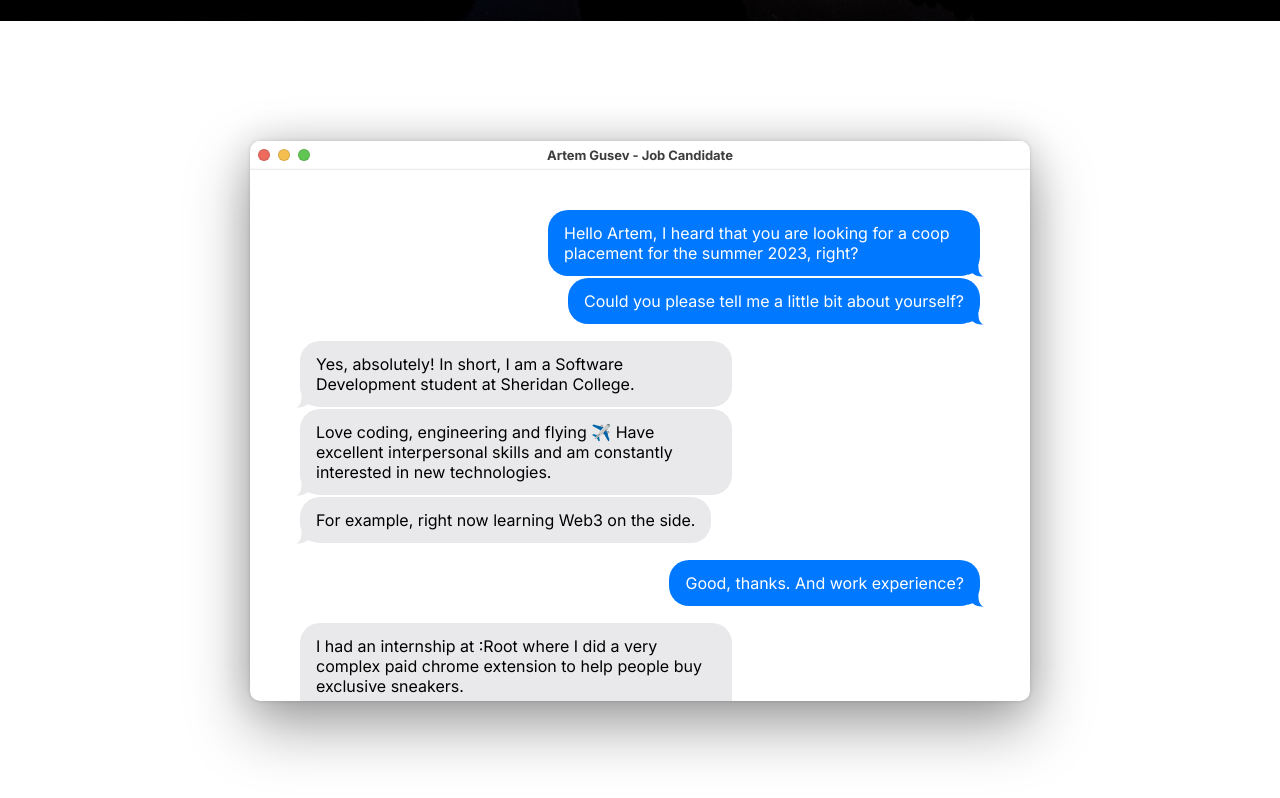
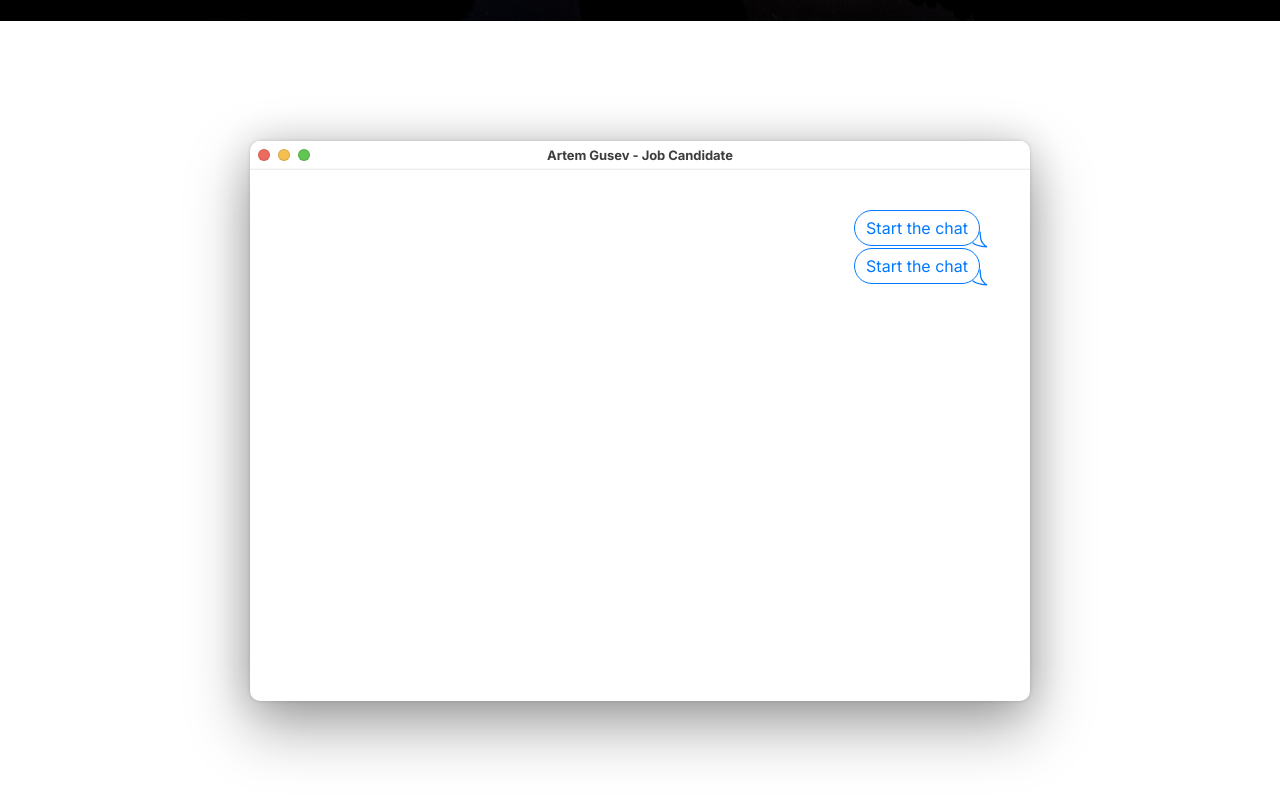
Before and after one commit to grafgooseman/portfolio, a React (Create React App) app: page / in a window 1280 px wide. Shown: the part 779-1577 px from the top of the page. Built offline with nearby package versions, Linux system fonts and the light colour scheme; a web font is replaced by a local one.

Commit message:
Return array now uses State Hook

```diff
--- a/src/components/Chatbox.jsx
+++ b/src/components/Chatbox.jsx
@@ -1,42 +1,59 @@
 //#region Imports
-import React, { useEffect, useRef } from 'react';
+import React, { useState, useEffect, useRef } from 'react';
 import { v4 as uid } from 'uuid';
 import styled from 'styled-components';
 import ReplyBubble from './chatStuff/ReplyBubble';
 import QuestionBubble from './chatStuff/QuestionBubble';
 import QuestionButton from './chatStuff/QuestionButton';
-import getMessageBlock, {getTriggerButtonTextMapping} from './chatStuff/messages';
+import getMessageBlock, { getTriggerButtonTextMapping } from './chatStuff/messages';
 
 //#endregion
 
 const paddingArray = [ 13, 16 ];
 
 export default function Chatbox() {
+	const [ returnArray, setReturnArray ] = useState([]);
+	const mappingOfTopics = getTriggerButtonTextMapping();
+	const usedmappings = [];
 
-	// Renders 2 times, because React, should be OK though
-	// Can only be a problem if API call is made
-	// Or counter is used. Reference: https://upmostly.com/tutorials/why-is-my-useeffect-hook-running-twice-in-react#:~:text=React%20expects%20your%20functions%20to,cause%20the%20same%20result%20twice.
+	useEffect(() => {
+		renderQuestionButtons();
+	}, []);
 
-	const mappingOfTopics = getTriggerButtonTextMapping();
-	console.table(mappingOfTopics);
+	//#region JSX functions
 
-
-	let returnArray = [];
-
-	//Now the return array is just one of the questions answers.
-	//A new system must be implemented here
-	console.log(getMessageBlock('greeting'));
-	returnArray.push(renderQuestionAnswerBlock(getMessageBlock('greeting')));
-	returnArray.push(renderQuestionAnswerBlock(getMessageBlock('workExperience')));
-	returnArray.push(<QuestionButton key={uid()} text={"Experience"} msgBlock={'workExperience'}/>);
-	returnArray.push(<QuestionButton key={uid()} text={"Start the chat"} msgBlock={'greeting'}/>);
-
-	return <Wrapper>{returnArray}</Wrapper>;
+	function renderQuestionButtons() {
+		if (usedmappings.length === 0) {
+			returnArray.push(<QuestionButton text={mappingOfTopics.greeting} callBack={questionButtonPressed} key={uid()} />);
+		} else {
+			for (const key in mappingOfTopics) {
+				if (mappingOfTopics.hasOwnProperty(key)) {
+					const element = mappingOfTopics[key];
+					if (!usedmappings.includes(element)) {
+						returnArray.push(<QuestionButton key={uid()} text={element} />);
+					}
+				}
+			}
+		}
+		console.log(returnArray);
+		setReturnArray([...returnArray]);
 	}
 
-//#region Functions
+	function questionButtonPressed(btnText) {
+		const msgSection = Object.entries(mappingOfTopics).find((entry) => entry[1] === btnText)[0];
+		console.log(msgSection);
+		setReturnArray([
+			...returnArray,
+			renderQuestionAnswerBlock(getMessageBlock(msgSection)),
+			renderQuestionButtons()
+		]);
+		returnArray.push(renderQuestionAnswerBlock(getMessageBlock(msgSection)));
+		returnArray.push(renderQuestionButtons());
+		usedmappings.push(btnText);
+		console.log(returnArray);
+	}
+
 	function renderQuestionAnswerBlock(messagesArray) {
-	const returnArray = [];
 
 		let previousType = 'question';
 		for (let i = 0; i < messagesArray.length; i++) {
@@ -52,12 +69,21 @@ function renderQuestionAnswerBlock(messagesArray) {
 			}
 		}
 		returnArray.push(<Spacer key={uid()} />);
-
-	console.log(returnArray);
-	return returnArray;
+		setReturnArray(returnArray);
 	}
 
+
 	//#endregion
+
+	//Now the return array is just one of the questions answers.
+	//A new system must be implemented here
+	// returnArray.push(renderQuestionAnswerBlock(getMessageBlock('greeting')));
+	// returnArray.push(renderQuestionAnswerBlock(getMessageBlock('workExperience')));
+	// returnArray.push(<QuestionButton key={uid()} text={"Experience"} msgBlock={'workExperience'}/>);
+	// returnArray.push(<QuestionButton key={uid()} text={"Start the chat"} msgBlock={'greeting'}/>);
+
+	return <Wrapper>{returnArray}</Wrapper>;
+}
 
 //#region CSS Functions
 
@@ -100,8 +126,10 @@ const Wrapper = styled.div`
 	padding: ${intToStringWithPx(CHAT_PADDING_SMALL)};
 	width: calc(100% - ${intToStringWithPx(CHAT_PADDING_SMALL) * 2});
 	height: calc(
-		/* if $ is on a different line it will yell at me  */
-		100% - ${intToStringWithPx(addAllElementsInArray([ WINDOW_HEADER_HEIGHT, CHAT_PADDING_SMALL, CHAT_PADDING_SMALL ]))}
+		100% -
+			${intToStringWithPx(
+				addAllElementsInArray([ WINDOW_HEADER_HEIGHT, CHAT_PADDING_SMALL, CHAT_PADDING_SMALL ])
+			)}
 	);
 
 	@media (min-width: ${PADDING_BREAKPOINT}) {
--- a/src/components/chatStuff/QuestionButton.jsx
+++ b/src/components/chatStuff/QuestionButton.jsx
@@ -4,7 +4,7 @@ import panelQuestionTail from '../../images/panelQuestionTail.svg';
 import panelQuestionTailBlue from '../../images/panelQuestionTailBlue.svg';
 import '../../styles/rippleAnimation.css';
 
-export default function QuestionButton({ text, msgBlock}) {
+export default function QuestionButton({ text, callBack}) {
 	let [ currentTail, setCurrentTail ] = React.useState(panelQuestionTail);
 
 	function handleEvent(event) {
@@ -16,14 +16,13 @@ export default function QuestionButton({ text, msgBlock}) {
 		}
 	}
 
-	// function handleClickEvent(event) {
-	// 	console.log(event);
-	// 	setCurrentTail(panelQuestionTailBlue);
-	// }
+	function handleClickEvent(event) {
+		callBack(text);
+	}
 
 	return (
 		<Wrapper>
-			<MiddleWrapper onMouseDown={handleEvent} onMouseUp={handleEvent}>
+			<MiddleWrapper onClick={handleClickEvent} onMouseDown={handleEvent} onMouseUp={handleEvent}>
 				<Bubble>
 					<p>{text}</p>
 					<img src={currentTail} alt="" />
--- a/src/components/chatStuff/messages.js
+++ b/src/components/chatStuff/messages.js
@@ -2,7 +2,7 @@
 
 const messages = {
     greeting: {
-        triggerButtonText: 'Start',
+        triggerButtonText: 'Start the chat',
         messages: [
             {
                 type: 'question',
```
Lines whose indentation alone changed are shown as unchanged.
